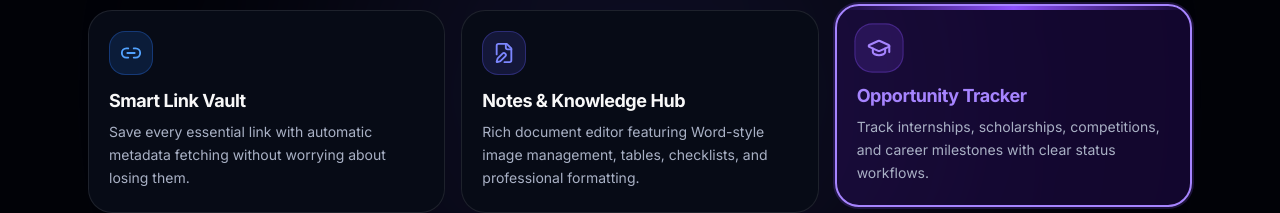
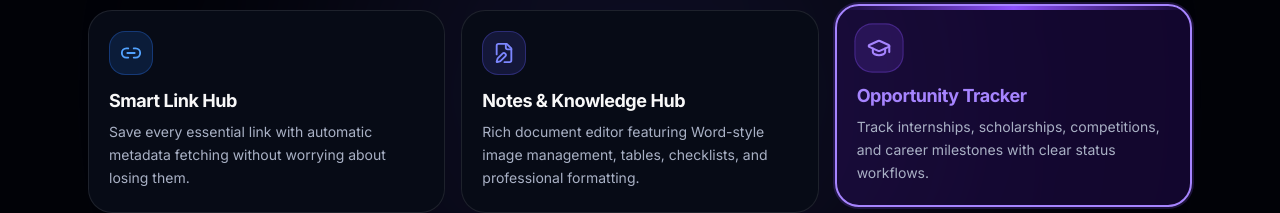
Before and after one commit to RHSaputra/linkora, a Next.js app: page / in a window 1280 px wide. Shown: the part 6146-6359 px from the top of the page. Built offline with nearby package versions, Linux system fonts and the light colour scheme; no server answers.

Commit message:
refactor(landing): perbarui istilah awal ke Smart Link Hub

```diff
--- a/src/components/landing/solution.tsx
+++ b/src/components/landing/solution.tsx
@@ -8,7 +8,7 @@ import { useTranslation } from "@/components/providers/i18n-provider"
 // ── Data 6 Card Solusi — Warna Senada & Harmonis dengan Brand Linkora ──
 const getSolutions = (locale: string) => [
   {
-    title: "Smart Link Vault",
+    title: locale === "en" ? "Smart Link Hub" : "Pusat Tautan Cerdas",
     description: locale === "en"
       ? "Save every essential link with automatic metadata fetching without worrying about losing them."
       : "Simpan semua tautan penting dengan metadata otomatis tanpa takut terselip atau rusak.",
```
